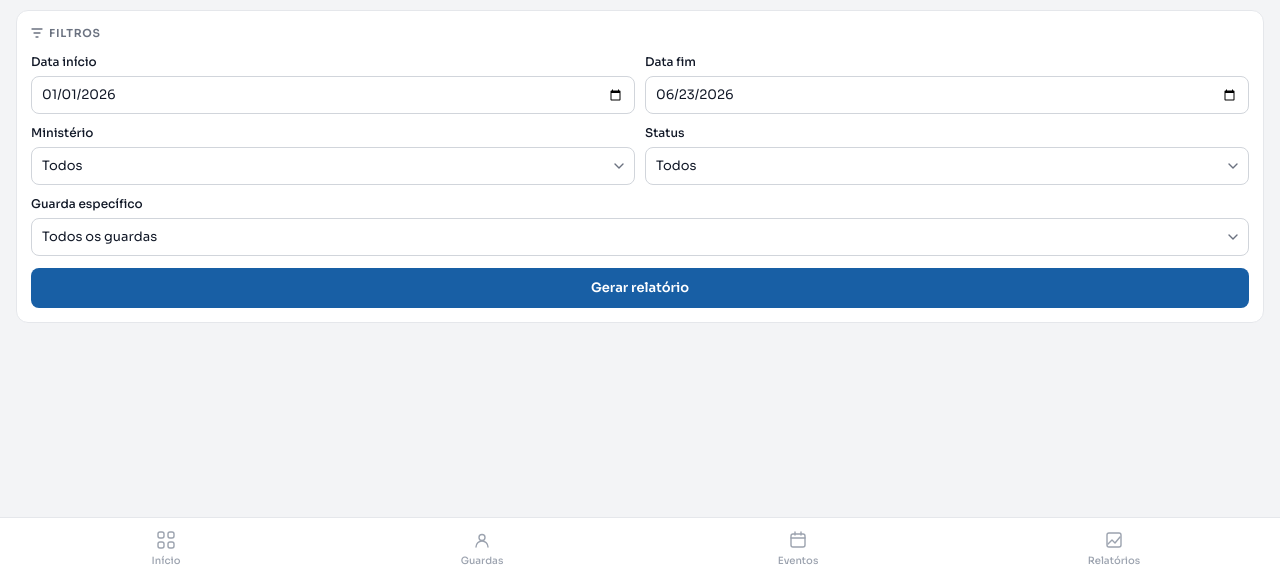
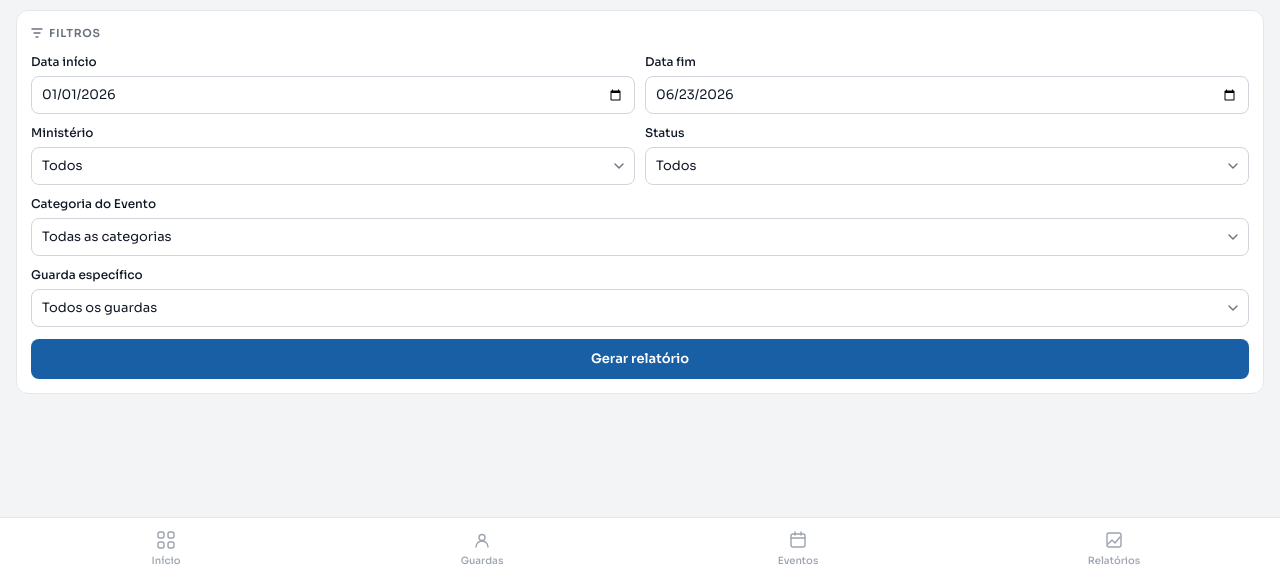
Before and after one commit to Paulompj/GNSN-LabTeC, a Django app: page /gnsn/guarda/relatorio/ in a window 1280 px wide. Shown: the part 221-800 px from the top of the page. Run offline with Django 4.2, Linux system fonts and the light colour scheme.

Commit message:
feat: add event category filter to relatorio template

```diff
--- a/templates/evento/relatorio.html
+++ b/templates/evento/relatorio.html
@@ -85,6 +85,15 @@ Relatório
                 <option value="licenca">Licença</option>
             </select>
         </div>
+        <div class="filter-field filter-full">
+    <label class="filter-label">Categoria do Evento</label>
+    <select class="filter-select" id="filtroCategoria">
+        <option value="">Todas as categorias</option>
+        <option value="1">Reunião</option>
+        <option value="2">Formatura</option>
+        <option value="3">Missa</option>
+    </select>
+</div>
         <div class="filter-field filter-full">
             <label class="filter-label">Guarda específico</label>
             <select class="filter-select" id="filtroGuarda">
```
